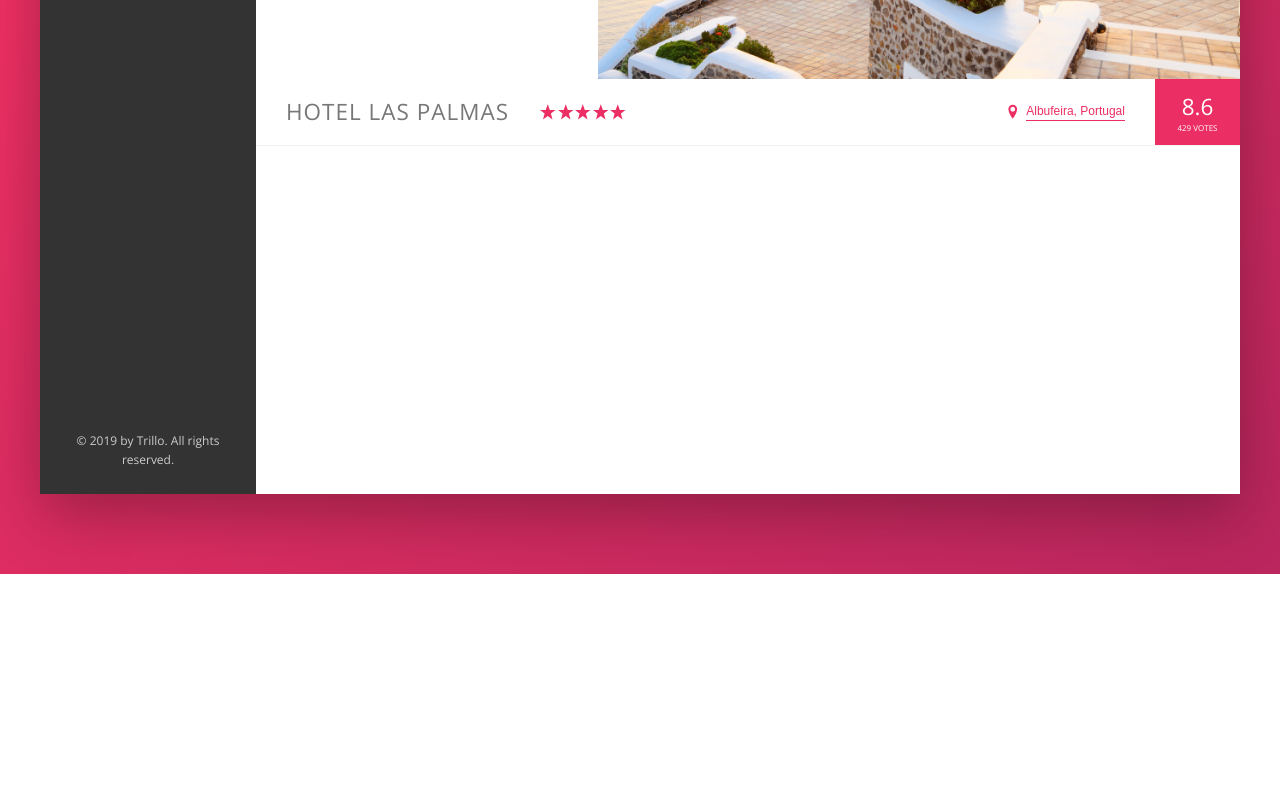
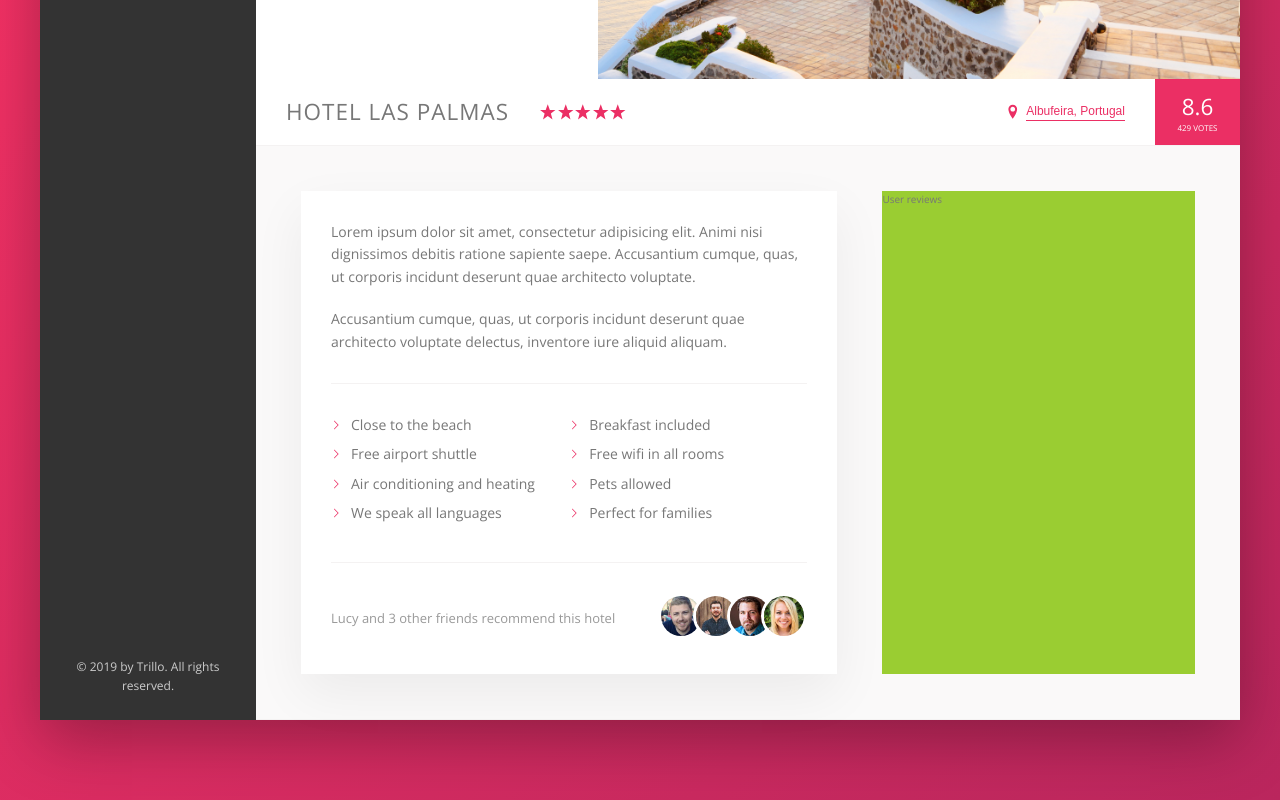
Before and after one commit to BradBones/tourism-site, a website: page index.html in a window 1280 px wide. Shown: the part 456-1256 px from the top of the page. Before the commit the page ends 1030 px from the top, so only its background shows below. Drawn offline with nearby package versions, Linux system fonts and the light colour scheme.

Commit message:
items section finished

```diff
--- a/index.html
+++ b/index.html
@@ -154,7 +154,47 @@
                             <div class="overview__rating-average">8.6</div>
                             <div class="overview__rating-count">429 votes</div>
                         </div>
+                    </div>
 
+                    <div class="detail">
+                        <!-- HOTEL DESCRIPTION -->
+                        <div class="description">
+                            <p class="paragraph">
+                                Lorem ipsum dolor sit amet, consectetur adipisicing elit. Animi nisi dignissimos debitis ratione sapiente saepe. Accusantium cumque, quas, ut corporis incidunt deserunt quae architecto voluptate.
+                            </p>
+                            <p class="paragraph">
+                               Accusantium cumque, quas, ut corporis incidunt deserunt quae architecto voluptate delectus, inventore iure aliquid aliquam.
+                            </p>
+                            <!-- LIST OF KEY BENEFITS -->
+                            <ul class="list">
+                                <li class="list__item">Close to the beach</li>
+                                <li class="list__item">Breakfast included</li>
+                                <li class="list__item">Free airport shuttle</li>
+                                <li class="list__item">Free wifi in all rooms</li>
+                                <li class="list__item">Air conditioning and heating</li>
+                                <li class="list__item">Pets allowed</li>
+                                <li class="list__item">We speak all languages</li>
+                                <li class="list__item">Perfect for families</li>
+                            </ul>
+                            <!-- FRIENDS SECTION -->
+                            <div class="recommend">
+                                <!-- Friend count -->
+                                <p class="recommend__count">
+                                    Lucy and 3 other friends recommend this hotel
+                                </p>
+                                <!-- Friend profile pics -->
+                                <div class="recommend__friends">
+                                    <img src="img/user-3.jpg" alt="friend photo 1" class="recommend__photo">
+                                    <img src="img/user-4.jpg" alt="friend photo 2" class="recommend__photo">
+                                    <img src="img/user-5.jpg" alt="friend photo 3" class="recommend__photo">
+                                    <img src="img/user-6.jpg" alt="friend photo 4" class="recommend__photo">
+                                </div>
+                            </div>
+                        </div>
+
+                        <div class="user-reviews">
+                            User reviews
+                        </div>
                     </div>
                 </main>
             </div>
--- a/sass/_base.scss
+++ b/sass/_base.scss
@@ -32,6 +32,9 @@ Grey dark 3: #999
     --color-grey-dark-3: #999;
 
     --shadow-dark: 0 2rem 6rem rgba(0, 0, 0, 0.3);
+    --shadow-light: 0 2rem 5rem rgba(0,0,0,.06);
+
+    --line: 1px solid var(--color-grey-light-2);
 }
 
 
--- a/sass/_components.scss
+++ b/sass/_components.scss
@@ -218,7 +218,7 @@
 .overview {
     display: flex;
     align-items: center;
-    border-bottom: 1px solid var(--color-grey-light-2);
+    border-bottom: var(--line);
 
     &__heading {
         font-size: 2.25rem;
@@ -317,3 +317,76 @@
         box-shadow: none;
     }
 }
+
+///////////////////////////////////
+// PARAGRAPH
+.paragraph:not(:last-of-type) {
+    margin-bottom: 2rem;
+}
+
+
+///////////////////////////////////
+// LIST
+.list {
+    list-style: none;
+    margin: 3rem 0;
+    padding: 3rem 0;
+    border-top: var(--line);
+    border-bottom: var(--line);
+
+    display: flex;
+    flex-wrap: wrap; // allows text to wrap to new lines
+
+    &__item {
+        flex: 0 0 50%; // grow, shrink, width
+        margin-bottom: 0.7rem;
+    }
+
+    // Adding an SVG arrow before each list item
+    &__item::before {
+        content: "";
+        display: inline-block;
+        height: 1rem;
+        width: 1rem;
+        margin-right: 10px;
+
+        // For older browsers
+        //background-image: url(../img/chevron-thin-right.svg);
+
+        // Newer browsers - masks
+        background-color: var(--color-primary);
+        -webkit-mask-image: url(../img/chevron-thin-right.svg);
+        -webkit-mask-size: cover;
+        mask-size: cover;
+    }
+}
+
+///////////////////////////////////
+// RECOMMEND
+.recommend {
+    font-size: 1.3rem;
+    color: var(--color-grey-dark-3);
+
+    display: flex;
+    align-items: center;
+
+    &__count {
+        margin-right: auto;
+    }
+
+    &__friends {
+
+    }
+
+    &__photo {
+        box-sizing: content-box; // Setting border back to not be included in total object height
+        height: 4rem;
+        width: 4rem;
+        border-radius: 50%;
+        border: 3px solid #fff;
+
+        &:not(:last-child) {
+            margin-right: -1.5rem;
+        }
+    }
+}
--- a/sass/_layout.scss
+++ b/sass/_layout.scss
@@ -11,7 +11,7 @@
     font-size: 1.4rem;
     height: 7rem;
     background-color: #fff;
-    border-bottom: 1px solid var(--color-grey-light-2);
+    border-bottom: var(--line);
 
     // Flex box layout settings
     display: flex;
@@ -38,9 +38,27 @@
 .hotel-view {
     background-color: #fff;
 
-    //TESTING
-    height: 80rem;
-
     // tells the element to occupy as much space as it can within the container
     flex: 1;
 }
+
+.detail {
+    display: flex;
+    padding: 4.5rem;
+    background-color: var(--color-grey-light-1);
+    border-bottom: var(--line);
+}
+
+.description {
+    font-size: 1.4rem;
+    background-color: #fff;
+    box-shadow: var(--shadow-light);
+    padding: 3rem;
+    flex: 0 0 60%;
+    margin-right: 4.5rem;
+}
+
+.user-reviews {
+    background-color: yellowgreen;
+    flex: 1;
+}
```
Also changed, not shown: css/style.css.
